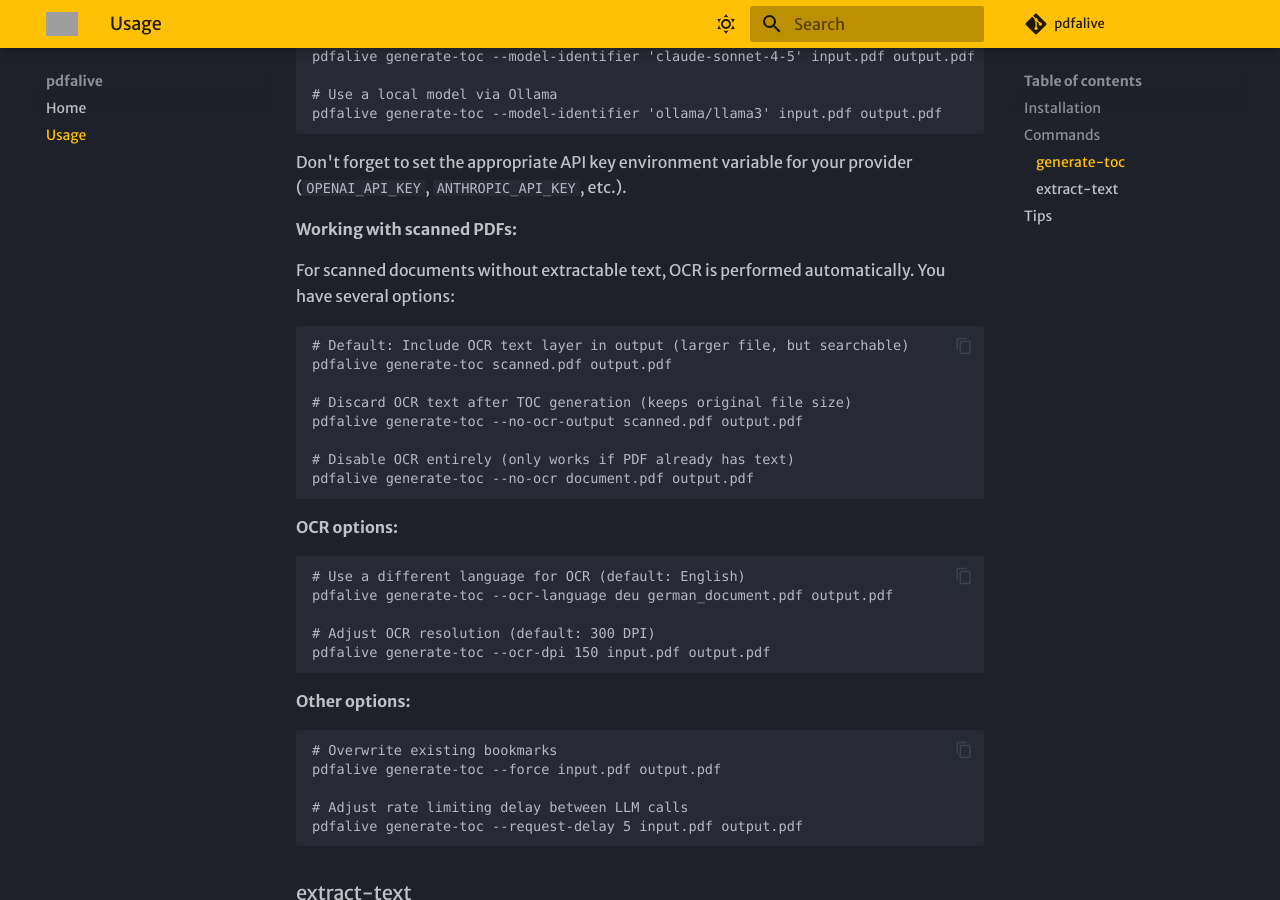
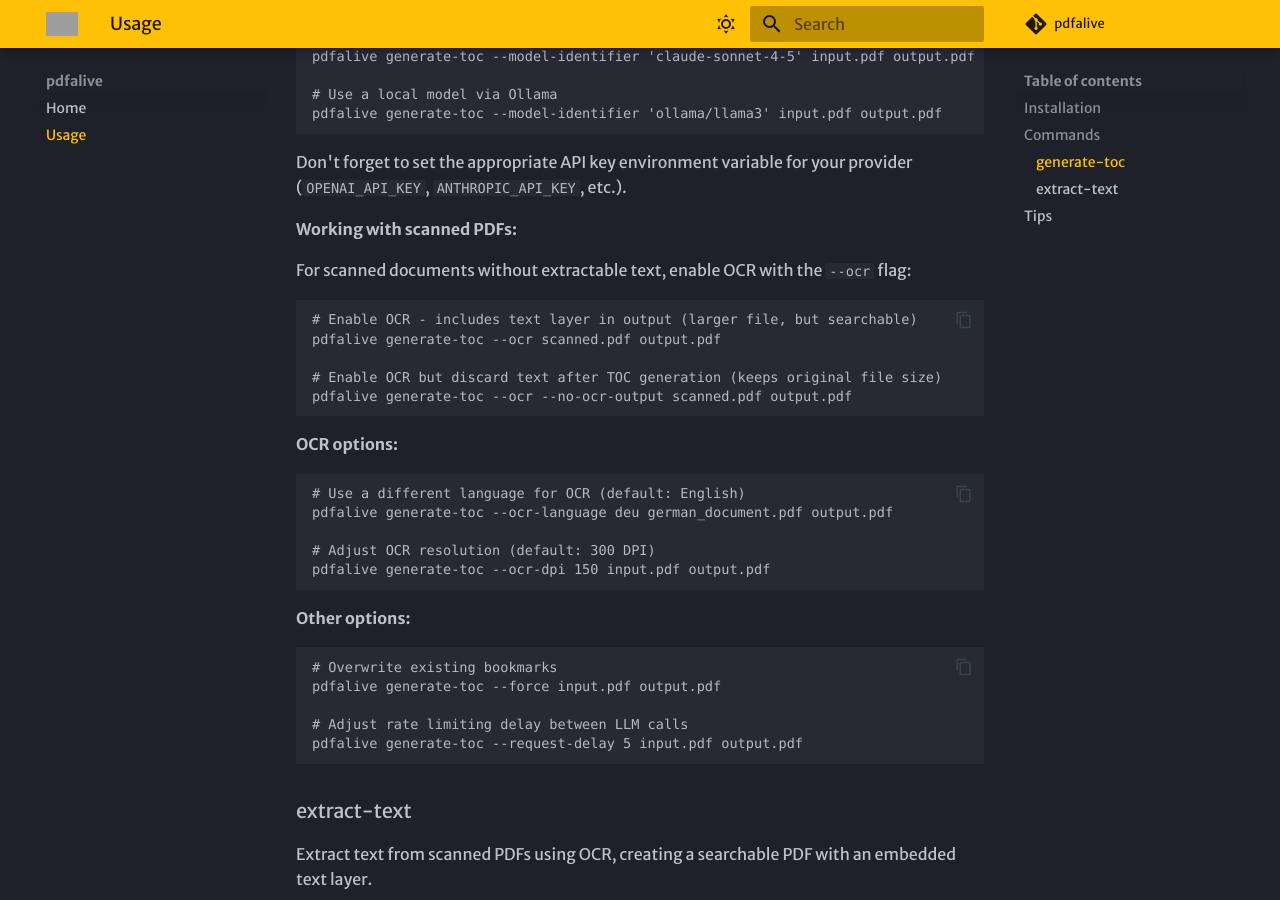
Before and after one commit to promptromp/pdfalive, an MkDocs documentation site: the page built from docs/usage.md, in a window 1280 px wide and 900 px high, scrolled down 827 px. Built offline with MkDocs 1.6.1 and Material for MkDocs 9.7.7, drawn with Linux system fonts in a browser that asks for light colours; some web fonts are replaced; comment, search, counter and statistics services are not loaded; grey boxes are pictures that could not be loaded.

Commit message:
update README.md and usage.md and dont perform OCR by default as part of TOC

```diff
--- a/docs/usage.md
+++ b/docs/usage.md
@@ -36,16 +36,13 @@
 
 **Working with scanned PDFs:**
 
-For scanned documents without extractable text, OCR is performed automatically. You have several options:
+For scanned documents without extractable text, enable OCR with the `--ocr` flag:
 
-	# Default: Include OCR text layer in output (larger file, but searchable)
-	pdfalive generate-toc scanned.pdf output.pdf
+	# Enable OCR - includes text layer in output (larger file, but searchable)
+	pdfalive generate-toc --ocr scanned.pdf output.pdf
 
-	# Discard OCR text after TOC generation (keeps original file size)
-	pdfalive generate-toc --no-ocr-output scanned.pdf output.pdf
-
-	# Disable OCR entirely (only works if PDF already has text)
-	pdfalive generate-toc --no-ocr document.pdf output.pdf
+	# Enable OCR but discard text after TOC generation (keeps original file size)
+	pdfalive generate-toc --ocr --no-ocr-output scanned.pdf output.pdf
 
 **OCR options:**
 
```
Also changed, not shown: README.md (+5 -4 lines), 2 other files.
